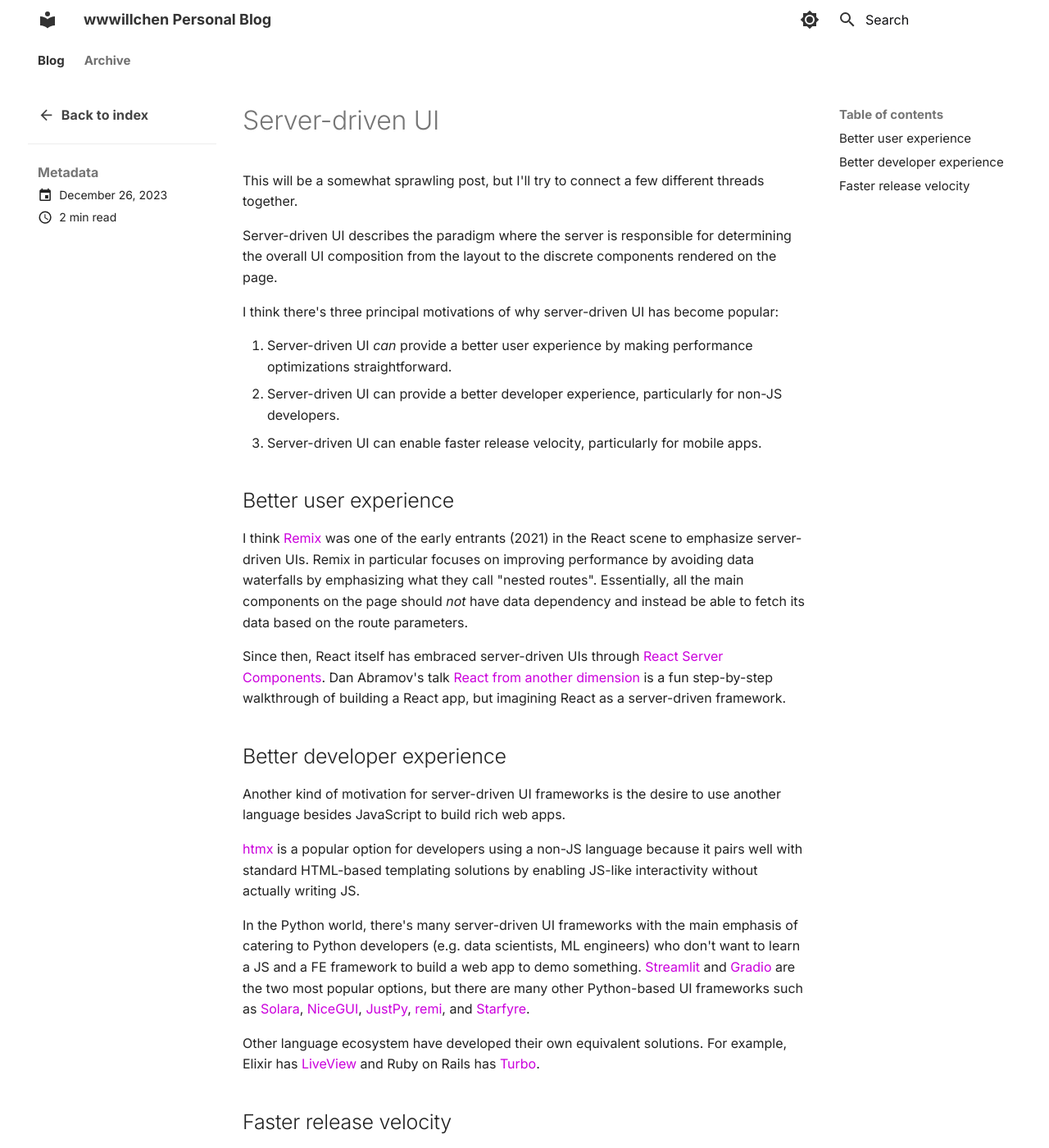
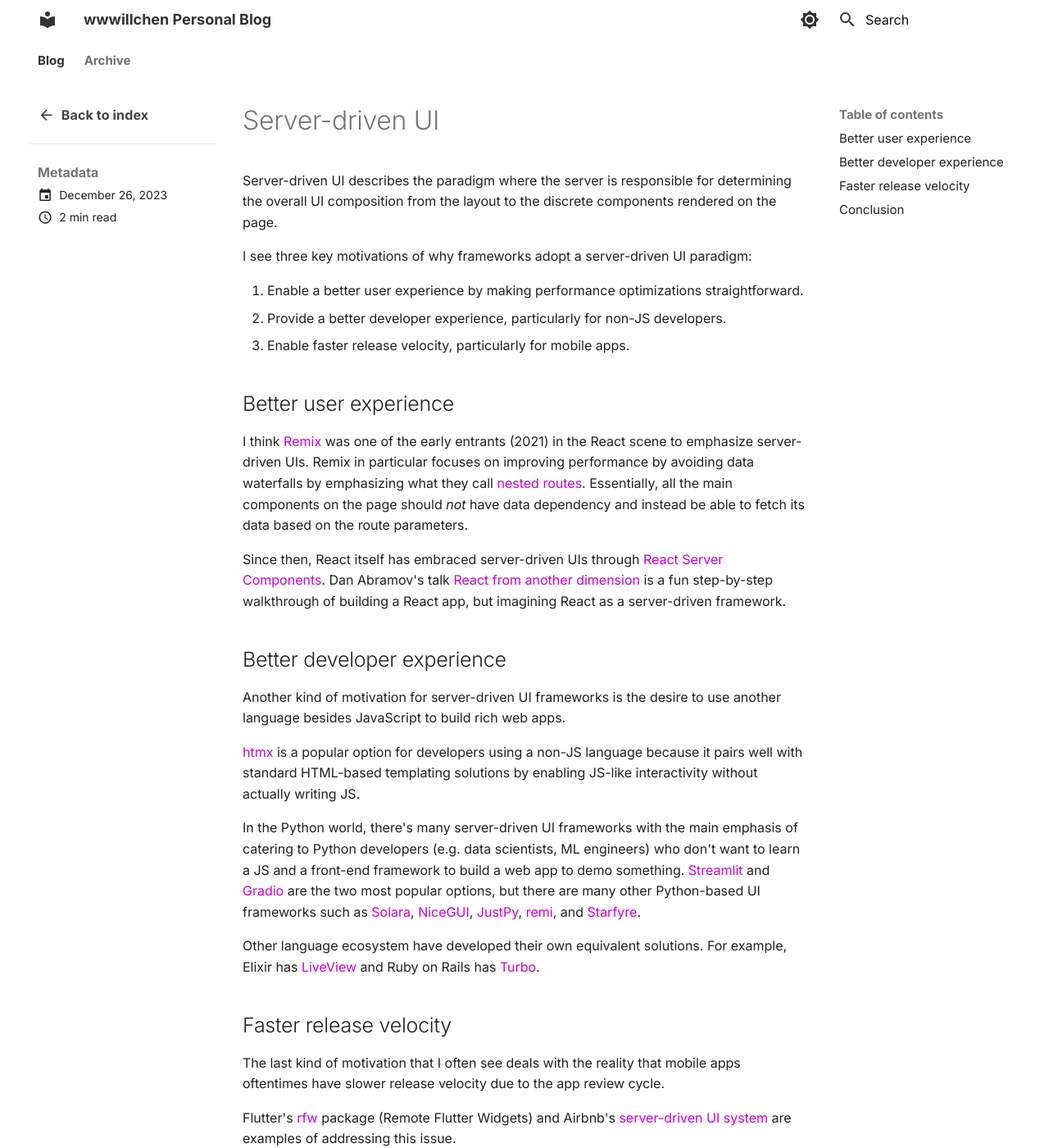
Before and after one commit to wwwillchen/blog, an MkDocs documentation site: the page built from docs/posts/server_driven_ui.md, in a window 1280 px wide and 1400 px high. Shown: the whole window at 82% size. Built offline with MkDocs 1.6.1 and Material for MkDocs 9.7.7, drawn with Linux system fonts in a browser that asks for light colours; some of the changed text lies outside the part shown.

Commit message:
Revise server-driven UI blog post

```diff
--- a/docs/posts/server_driven_ui.md
+++ b/docs/posts/server_driven_ui.md
@@ -4,19 +4,17 @@
 
 # Server-driven UI
 
-This will be a somewhat sprawling post, but I'll try to connect a few different threads together.
-
 Server-driven UI describes the paradigm where the server is responsible for determining the overall UI composition from the layout to the discrete components rendered on the page.
 
-I think there's three principal motivations of why server-driven UI has become popular:
+I see three key motivations of why frameworks adopt a server-driven UI paradigm:
 
-1. Server-driven UI _can_ provide a better user experience by making performance optimizations straightforward.
-1. Server-driven UI can provide a better developer experience, particularly for non-JS developers.
-1. Server-driven UI can enable faster release velocity, particularly for mobile apps.
+1. Enable a better user experience by making performance optimizations straightforward.
+1. Provide a better developer experience, particularly for non-JS developers.
+1. Enable faster release velocity, particularly for mobile apps.
 
 ## Better user experience
 
-I think [Remix](http://remix.run/) was one of the early entrants (2021) in the React scene to emphasize server-driven UIs. Remix in particular focuses on improving performance by avoiding data waterfalls by emphasizing what they call "nested routes". Essentially, all the main components on the page should *not* have data dependency and instead be able to fetch its data based on the route parameters.
+I think [Remix](http://remix.run/) was one of the early entrants (2021) in the React scene to emphasize server-driven UIs. Remix in particular focuses on improving performance by avoiding data waterfalls by emphasizing what they call [nested routes](https://remix.run/docs/en/main/discussion/routes). Essentially, all the main components on the page should *not* have data dependency and instead be able to fetch its data based on the route parameters.
 
 Since then, React itself has embraced server-driven UIs through [React Server Components](https://react.dev/blog/2023/03/22/react-labs-what-we-have-been-working-on-march-2023#react-server-components). Dan Abramov's talk [React from another dimension](https://youtu.be/zMf_xeGPn6s?si=OBGe6XrTW_v-DC1Y) is a fun step-by-step walkthrough of building a React app, but imagining React as a server-driven framework.
 
@@ -26,7 +24,7 @@
 
 [htmx](https://htmx.org/) is a popular option for developers using a non-JS language because it pairs well with standard HTML-based templating solutions by enabling JS-like interactivity without actually writing JS.
 
-In the Python world, there's many server-driven UI frameworks with the main emphasis of catering to Python developers (e.g. data scientists, ML engineers) who don't want to learn a JS and a FE framework to build a web app to demo something. [Streamlit](https://streamlit.io/) and [Gradio](https://www.gradio.app/) are the two most popular options, but there are many other Python-based UI frameworks such as [Solara](https://solara.dev/), [NiceGUI](https://nicegui.io/), [JustPy](https://justpy.io/), [remi](https://github.com/rawpython/remi), and [Starfyre](https://sanskar.wtf/posts/hello-starfyre).
+In the Python world, there's many server-driven UI frameworks with the main emphasis of catering to Python developers (e.g. data scientists, ML engineers) who don't want to learn a JS and a front-end framework to build a web app to demo something. [Streamlit](https://streamlit.io/) and [Gradio](https://www.gradio.app/) are the two most popular options, but there are many other Python-based UI frameworks such as [Solara](https://solara.dev/), [NiceGUI](https://nicegui.io/), [JustPy](https://justpy.io/), [remi](https://github.com/rawpython/remi), and [Starfyre](https://sanskar.wtf/posts/hello-starfyre).
 
 Other language ecosystem have developed their own equivalent solutions. For example, Elixir has [LiveView](https://youtu.be/FADQAnq0RpA?si=zCECWqZhfk3LXM1V) and Ruby on Rails has [Turbo](https://turbo.hotwired.dev/).
 
@@ -35,3 +33,9 @@
 The last kind of motivation that I often see deals with the reality that mobile apps oftentimes have slower release velocity due to the app review cycle.
 
 Flutter's [rfw](https://pub.dev/packages/rfw) package (Remote Flutter Widgets) and Airbnb's [server-driven UI system](https://youtu.be/Ir8lq4rSyyc?si=tcQMo-iDb0DpIJPp) are examples of addressing this issue.
+
+## Conclusion
+
+One of the most interesting projects in this space is [Hyperfiddle electric](https://github.com/hyperfiddle/electric) which compiles a single Clojure codebase into a client and server application. This blurring of the client-server boundary is fascinating and I think it's something to pay attention to as we see more and more traditionally client-driven frameworks become more server-driven.
+
+One of the key takeaways that I have with server-driven UI frameworks is that each of these reasons provide a "big win". Otherwise, it's not really worth embracing a paradigm shift.
```
